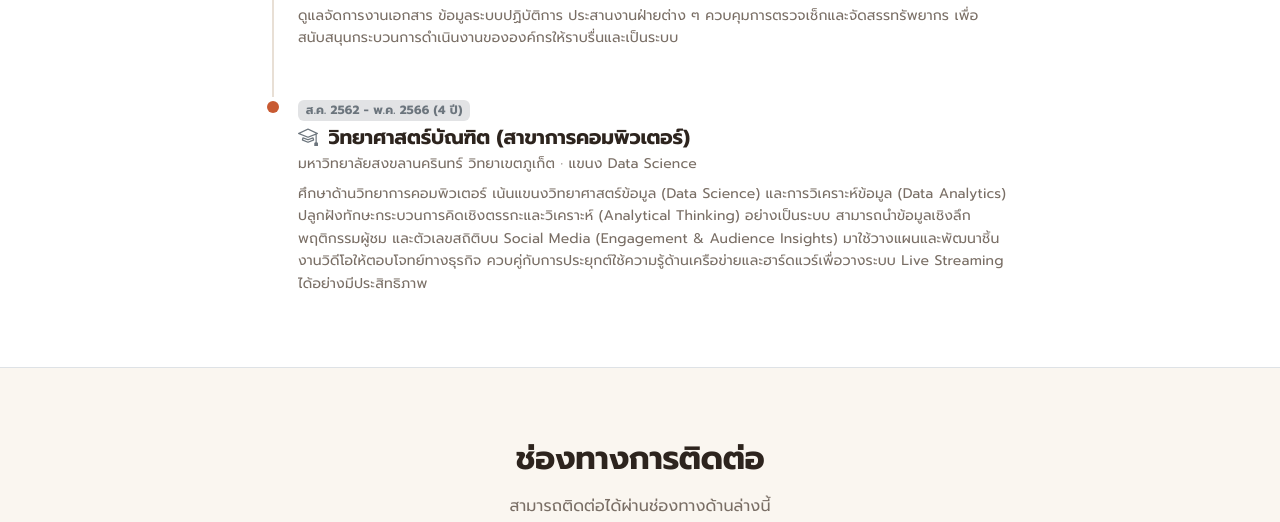
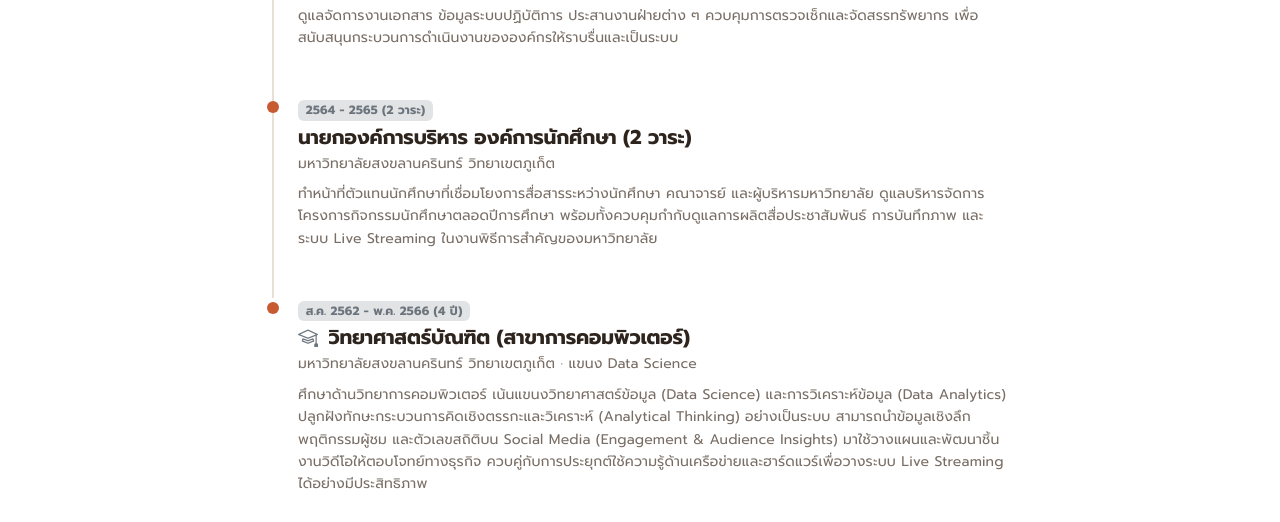
Before and after one commit to loadmaidai-hub/Portfolio, a plain HTML site: page index.html in a window 1280 px wide. Shown: the part 5246-5768 px from the top of the page. Drawn offline with nearby package versions, Linux system fonts and the light colour scheme.

Commit message:
Update index.html

```diff
--- a/index.html
+++ b/index.html
@@ -702,6 +702,26 @@
             </p>
           </div>
 
+           <!-- Experience 4: นายกองค์การบริหาร องค์การนักศึกษา ม.อ.ภูเก็ต (เพิ่มใหม่) -->
+          <div class="timeline-item">
+            <span class="badge bg-secondary-subtle text-secondary mb-1">
+              <span data-lang="th">2564 - 2565 (2 วาระ)</span>
+              <span data-lang="en">2021 - 2023 (2 Consecutive Terms)</span>
+            </span>
+            <h5 class="fw-bold mb-1">
+              <span data-lang="th">นายกองค์การบริหาร องค์การนักศึกษา (2 วาระ)</span>
+              <span data-lang="en">President of the Student Administrative Organization (2 Terms)</span>
+            </h5>
+            <p class="text-warm-muted small mb-2">
+              <span data-lang="th">มหาวิทยาลัยสงขลานครินทร์ วิทยาเขตภูเก็ต</span>
+              <span data-lang="en">Prince of Songkla University, Phuket Campus</span>
+            </p>
+            <p class="text-warm-muted small">
+              <span data-lang="th">ทำหน้าที่ตัวแทนนักศึกษาที่เชื่อมโยงการสื่อสารระหว่างนักศึกษา คณาจารย์ และผู้บริหารมหาวิทยาลัย ดูแลบริหารจัดการโครงการกิจกรรมนักศึกษาตลอดปีการศึกษา พร้อมทั้งควบคุมกำกับดูแลการผลิตสื่อประชาสัมพันธ์ การบันทึกภาพ และระบบ Live Streaming ในงานพิธีการสำคัญของมหาวิทยาลัย</span>
+              <span data-lang="en">Acted as the primary student representative and mediator connecting the student body, faculty, and university executives. Directed campus-wide student activities, while overseeing digital PR media production, event documentation, and live streaming operations for official ceremonies.</span>
+            </p>
+          </div>
+
           <!-- Education: มหาวิทยาลัยสงขลานครินทร์ วิทยาเขตภูเก็ต -->
           <div class="timeline-item">
             <span class="badge bg-secondary-subtle text-secondary mb-1">
```
